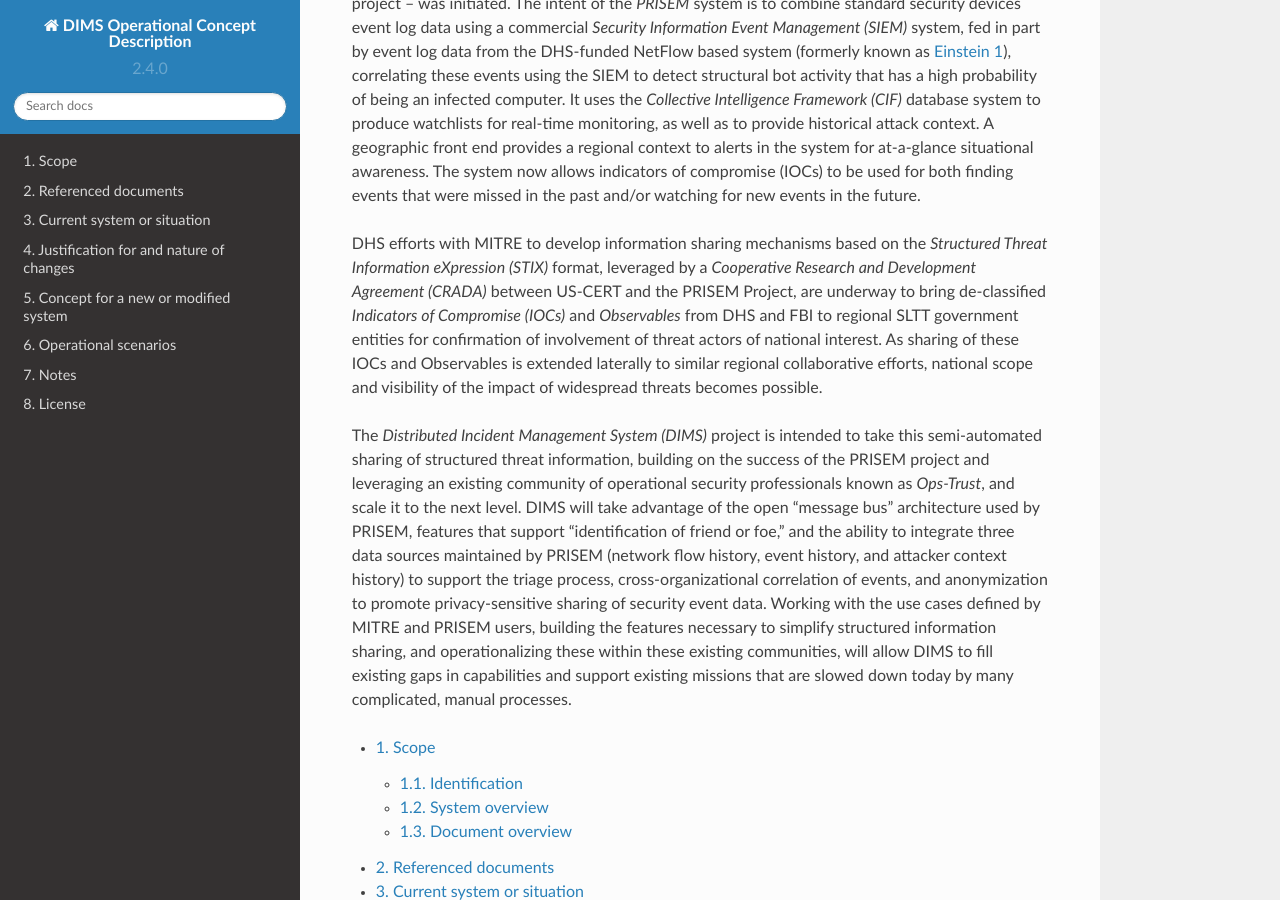
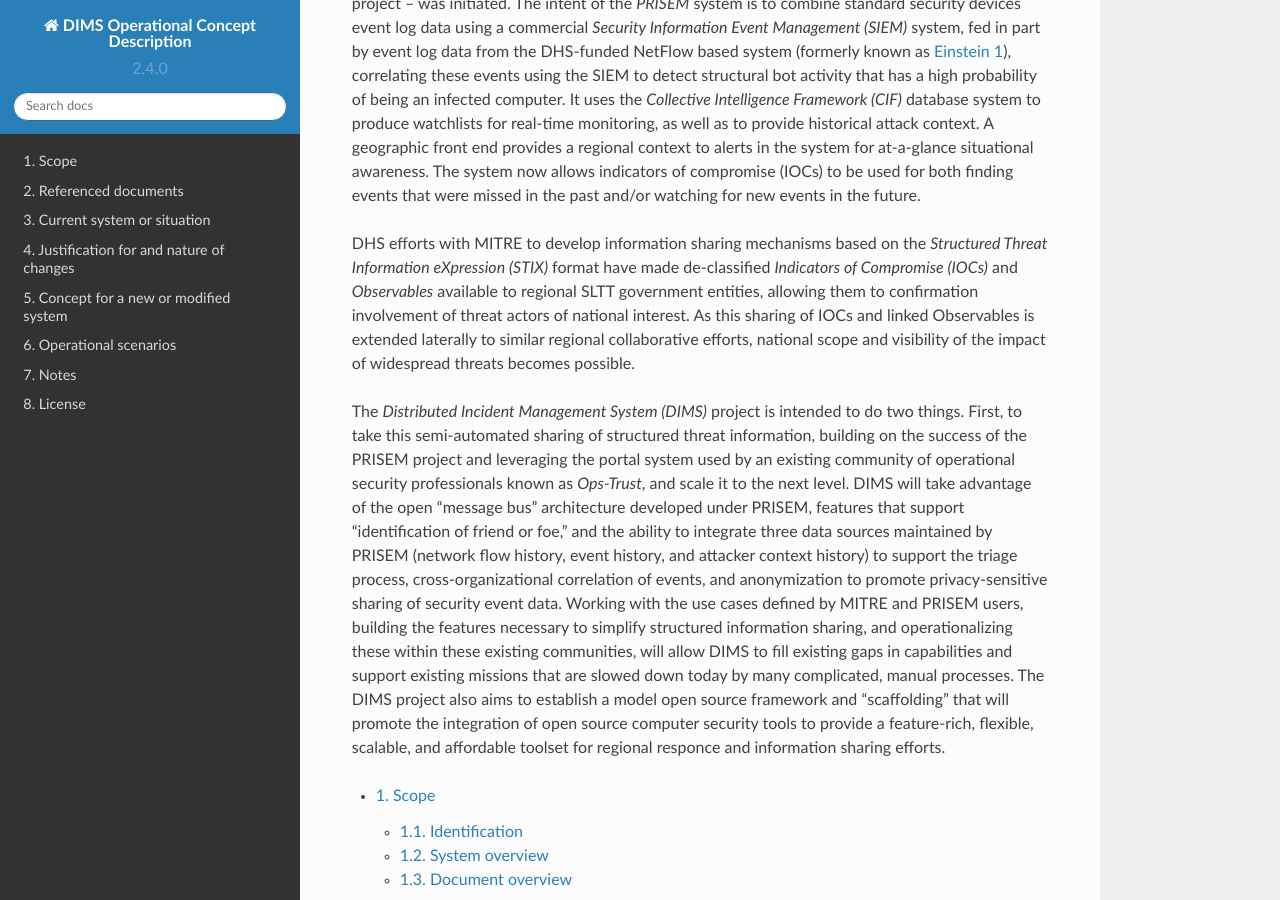
Before and after one commit to uw-dims/dims-ocd, a Sphinx documentation site: the page built from docs/source/index.rst, in a window 1280 px wide and 900 px high, scrolled down 324 px. Built offline with Sphinx 7.4.7 and the Read the Docs theme 2.0.0, drawn with Linux system fonts in a browser that asks for light colours.

Commit message:
Update executive summary

```diff
--- a/docs/source/index.rst
+++ b/docs/source/index.rst
@@ -29,21 +29,22 @@
     the past and/or watching for new events in the future.
 
     DHS efforts with MITRE to develop information sharing mechanisms based on
-    the *Structured Threat Information eXpression (STIX)* format, leveraged by a
-    *Cooperative Research and Development Agreement (CRADA)* between US-CERT and the
-    PRISEM Project, are underway to bring de-classified *Indicators of
-    Compromise (IOCs)* and *Observables* from DHS and FBI to regional SLTT
-    government entities for confirmation of involvement of threat actors of
-    national interest. As sharing of these IOCs and Observables is extended
+    the *Structured Threat Information eXpression (STIX)* format have made
+    de-classified *Indicators of Compromise (IOCs)* and *Observables*
+    available to regional SLTT government entities, allowing them to
+    confirmation involvement of threat actors of national interest.
+    As this sharing of IOCs and linked Observables is extended
     laterally to similar regional collaborative efforts, national scope and
     visibility of the impact of widespread threats becomes possible.
 
     The *Distributed Incident Management System (DIMS)* project is intended
-    to take this semi-automated sharing of structured threat information,
-    building on the success of the PRISEM project and leveraging an existing
+    to do two things. First, to take this semi-automated sharing of structured
+    threat information,
+    building on the success of the PRISEM project and leveraging the portal
+    system used by an existing
     community of operational security professionals known as *Ops-Trust*, and
     scale it to the next level. DIMS will take advantage of the open "message
-    bus" architecture used by PRISEM, features that support "identification of
+    bus" architecture developed under PRISEM, features that support "identification of
     friend or foe," and the ability to integrate three data sources maintained
     by PRISEM (network flow history, event history, and attacker context
     history) to support the triage process, cross-organizational correlation of
@@ -53,6 +54,11 @@
     and operationalizing these within these existing communities, will allow
     DIMS to fill existing gaps in capabilities and support existing missions
     that are slowed down today by many complicated, manual processes.
+    The DIMS project also aims to establish a model open source framework
+    and "scaffolding" that will promote the integration of open source
+    computer security tools to provide a feature-rich, flexible, scalable,
+    and affordable toolset for regional responce and information sharing
+    efforts.
 
 .. toctree::
    :numbered:
```
